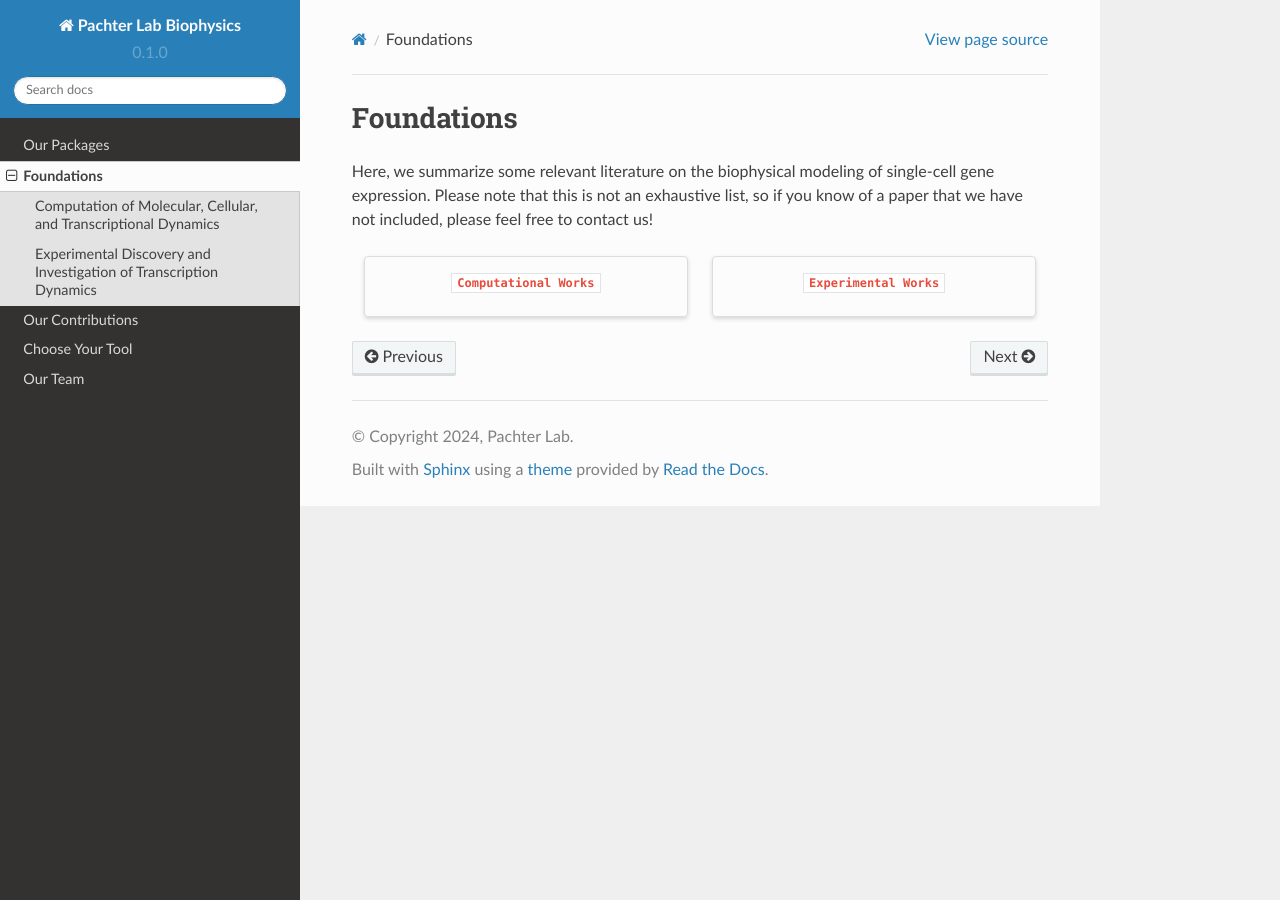
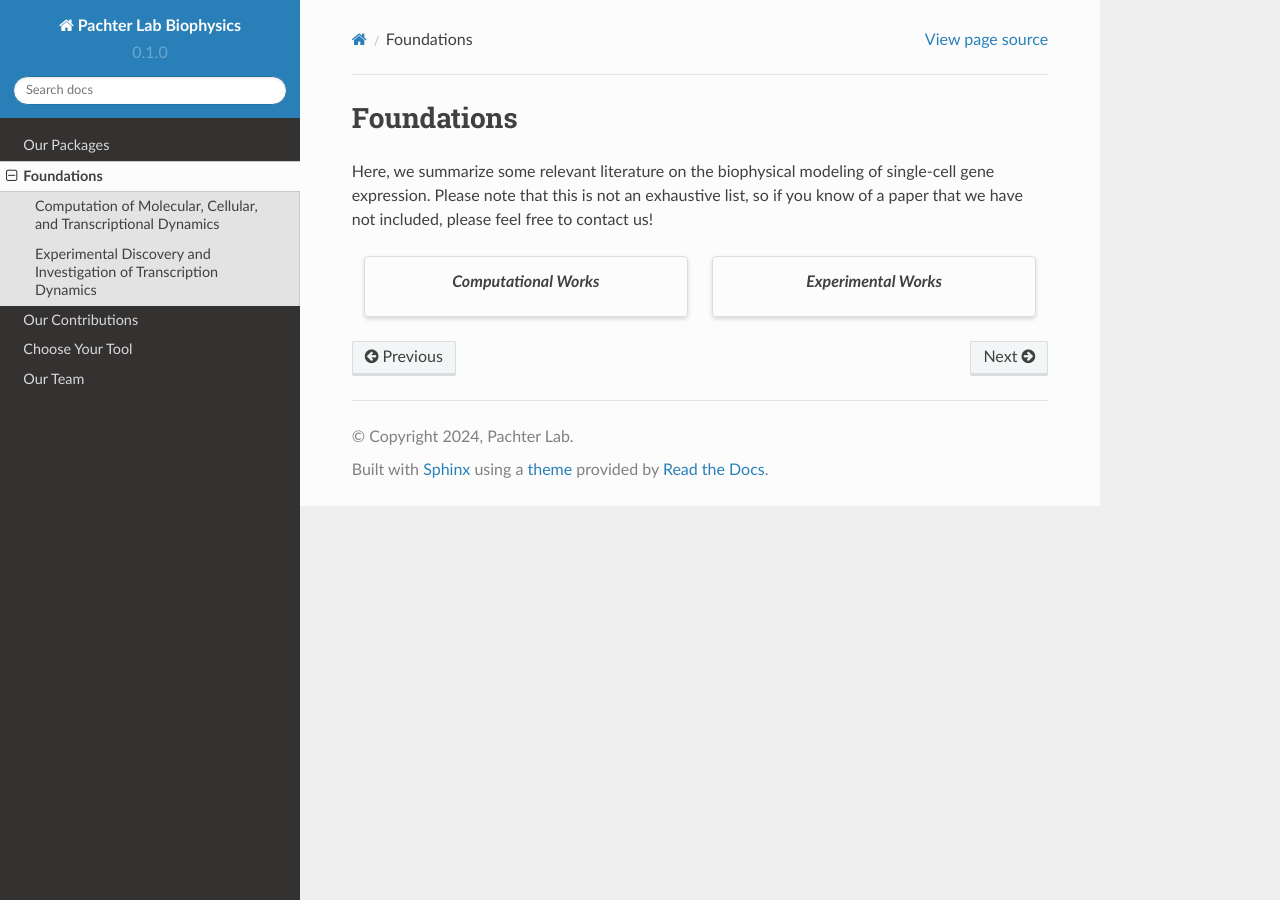
Before and after one commit to pachterlab/biophysics, a Sphinx documentation site: the page built from docs/source/foundations.rst, in a window 1280 px wide. Built offline with Sphinx 7.4.7 and the Read the Docs theme 2.0.0, drawn with Linux system fonts in a browser that asks for light colours; cross-references to code outside the pages are shown as plain code; part of the change alters nothing that is shown.

Commit message:
colors dont work for now

```diff
--- a/docs/source/foundations.rst
+++ b/docs/source/foundations.rst
@@ -6,12 +6,12 @@ Here, we summarize some relevant literature on the biophysical modeling of singl
 
 .. grid:: 2
 
-    .. grid-item-card:: :light-blue:`Computational Works`
+    .. grid-item-card:: `Computational Works`
        :link: computation
        :link-type: ref
        :text-align: center
 
-    .. grid-item-card:: :teal:`Experimental Works`
+    .. grid-item-card:: `Experimental Works`
        :link: experiment
        :link-type: ref
        :text-align: center
```
